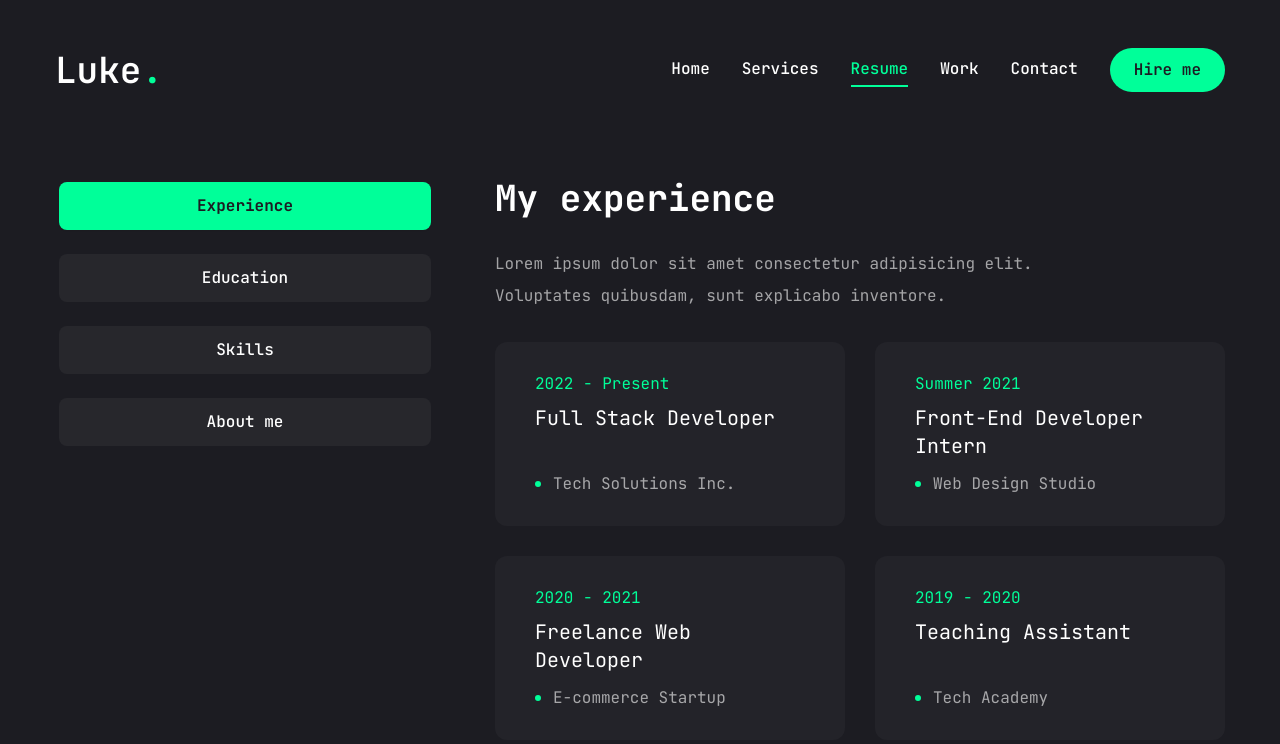
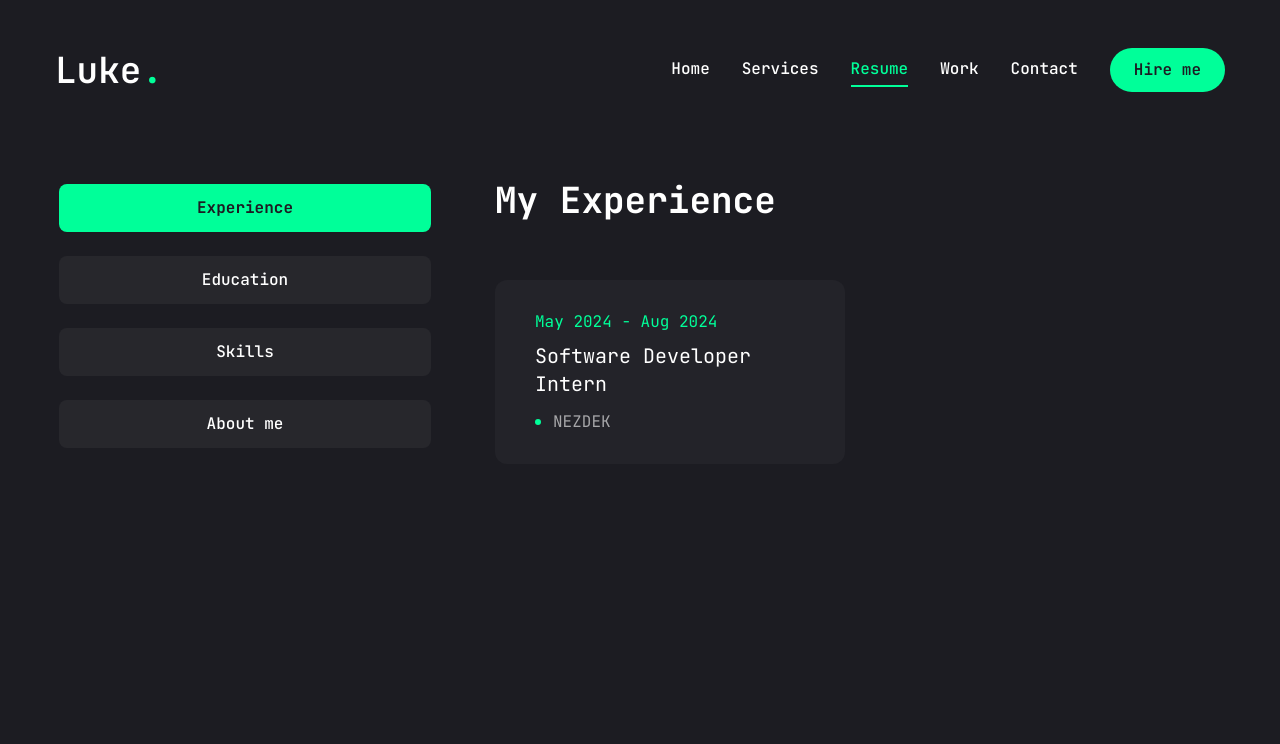
Before and after one commit to aroushq1/PersonalPortfolio, a Next.js app in the folder portfolio/: page /resume in a window 1280 px wide. Shown: the top 744 px of the page. Built offline with nearby package versions, Linux system fonts and the light colour scheme.

Commit message:
Resume Section complete

```diff
--- a/portfolio/app/globals.css
+++ b/portfolio/app/globals.css
@@ -23,3 +23,36 @@
     -webkit-text-stroke: 1px #00ff99;
   }
 }
+
+
+/* Typing animation */
+@keyframes typing {
+  from {
+    width: 0;
+  }
+  to {
+    width: 100%;
+  }
+}
+
+@keyframes blink {
+  50% {
+    border-color: transparent;
+  }
+}
+
+.typing-animation {
+  display: inline-block;
+  overflow: hidden;
+  white-space: nowrap;
+  word-wrap: break-word;  /* Ensure it breaks and wraps on new line if needed */
+  width: 100%;            /* Ensures it takes the full width of the container */
+  max-width: 100%;
+  border-right: 2px solid white;
+  animation: typing 6s steps(60) 1s 1 normal both, blink 0.7s step-end infinite;
+}
+
+.typing-container {
+  display: inline-block;
+  white-space: normal;  /* Allow wrapping */
+}
--- a/portfolio/app/page.jsx
+++ b/portfolio/app/page.jsx
@@ -13,14 +13,17 @@ const Home = () => {
         <div className="flex flex-col xl:flex-row items-center justify-between xl:pt-8 xl:pb-24">
           {/* text */}
           <div className="text-center xl:text-left order-2 xl:order-none">
-            <span className="text-xl">Software Developer</span>
+            <span className="text-xl">Software Engineering Student</span>
             <h1 className="h1 mb-6">
-              Hello I'm <br /> <span className="text-accent">Luke Coleman</span>
+              Hello, I'm <span className="text-accent inline">Aroush!</span>
             </h1>
             <p className="max-w-[500px] mb-9 text-white/80">
-              I excel at crafting elegant digital experiences and I am
-              proficient in various programming languages and technologies.
+              <span className="typing-animation">
+                I am a third-year software engineering student!
+              </span>
             </p>
+
+
             {/* btn and socials */}
             <div className="flex flex-col xl:flex-row items-center gap-8">
               <Button
--- a/portfolio/app/resume/page.jsx
+++ b/portfolio/app/resume/page.jsx
@@ -1,53 +1,27 @@
 "use client";
 
-import {
-  FaHtml5,
-  FaCss3,
-  FaJs,
-  FaReact,
-  FaFigma,
-  FaNodeJs,
-} from "react-icons/fa";
-
-import { SiTailwindcss, SiNextdotjs } from "react-icons/si";
+import { FaHtml5, FaCss3, FaJs, FaReact, FaFigma, FaNodeJs, FaPython, FaJava, FaGithub, FaGit } from 'react-icons/fa';
+import { SiNextdotjs, SiTailwindcss, SiC, SiFlask, SiMysql, SiSpringboot, SiTypescript, SiVisualstudiocode } from 'react-icons/si';
 
 // about data
 const about = {
-  title: "About me",
-  description:
-    "Lorem ipsum dolor sit amet consectetur adipisicing elit. Voluptates quibusdam, sunt explicabo inventore.",
+  title: "About Me",
   info: [
     {
       fieldName: "Name",
-      fieldValue: "Luke Coleman",
+      fieldValue: "Aroush Qureshi",
     },
     {
       fieldName: "Phone",
-      fieldValue: "(+40) 321 654 678",
-    },
-    {
-      fieldName: "Experience",
-      fieldValue: "12+ Years",
-    },
-    {
-      fieldName: "Skype",
-      fieldValue: "luke.01",
-    },
-    {
-      fieldName: "Nationality",
-      fieldValue: "American",
+      fieldValue: "(403)-805-3117",
     },
     {
       fieldName: "Email",
-      fieldValue: "luke.01@gmail.com",
-    },
-    {
-      fieldName: "Freelance",
-      fieldValue: "Available",
+      fieldValue: "aroushq1@gmail.com",
     },
     {
       fieldName: "Languages",
-      fieldValue: "English, Spanish",
+      fieldValue: "English, Urdu",
     },
   ],
 };
@@ -55,39 +29,12 @@ const about = {
 // experience data
 const experience = {
   icon: "/assets/resume/badge.svg",
-  title: "My experience",
-  description:
-    "Lorem ipsum dolor sit amet consectetur adipisicing elit. Voluptates quibusdam, sunt explicabo inventore.",
+  title: "My Experience",
   items: [
     {
-      company: "Tech Solutions Inc.",
-      position: "Full Stack Developer",
-      duration: "2022 - Present",
-    },
-    {
-      company: "Web Design Studio",
-      position: "Front-End Developer Intern",
-      duration: "Summer 2021",
-    },
-    {
-      company: "E-commerce Startup",
-      position: "Freelance Web Developer",
-      duration: "2020 - 2021",
-    },
-    {
-      company: "Tech Academy",
-      position: "Teaching Assistant",
-      duration: "2019 - 2020",
-    },
-    {
-      company: "Digital Agency",
-      position: "UI/UX Designer",
-      duration: "2018 - 2019",
-    },
-    {
-      company: "Software Development Firm",
-      position: "Junior Developer",
-      duration: "2017 - 2018",
+      company: "NEZDEK",
+      position: "Software Developer Intern",
+      duration: "May 2024 - Aug 2024",
     },
   ],
 };
@@ -95,83 +42,102 @@ const experience = {
 // education data
 const education = {
   icon: "/assets/resume/cap.svg",
-  title: "My education",
-  description:
-    "Lorem ipsum dolor sit amet consectetur adipisicing elit. Voluptates quibusdam, sunt explicabo inventore.",
+  title: "My Education",
   items: [
     {
-      institution: "Online Course Platform",
-      degree: "Full Stack Web Development Bootcamp",
-      duration: "2023",
+      institution: "University of Calgary",
+      degree: "B.S. in Software Engineering",
+      duration: "2022 - Present",
     },
     {
-      institution: "Codecademy",
-      degree: "Front-end Track",
-      duration: "2022",
+      institution: "Ernest Manning High School",
+      degree: "Alberta High School Diploma",
+      duration: "2019-2022",
     },
     {
       institution: "Online Course",
-      degree: "Programming Course",
-      duration: "2020 - 2021",
+      degree: "Cloud Practitioner Essentials",
+      duration: "Present",
     },
     {
-      institution: "Tech Institute",
-      degree: "Certified Web Developer",
-      duration: "2019",
-    },
-    {
-      institution: "Design School",
-      degree: "Diploma in Graphic Design",
-      duration: "2016 - 2018",
-    },
-    {
-      institution: "Community College",
-      degree: "Associate Degree in Computer Science",
-      duration: "2014 - 2016",
+      institution: "Online Course",
+      degree: "Machine Learning & AI",
+      duration: "Present",
     },
   ],
 };
 
 // skills data
 const skills = {
-  title: "My skills",
-  description:
-    "Lorem ipsum dolor sit amet consectetur adipisicing elit. Voluptates quibusdam, sunt explicabo inventore.",
+  title: "My Skills",
   skillList: [
     {
       icon: <FaHtml5 />,
-      name: "html 5",
+      name: "HTML 5",
     },
     {
       icon: <FaCss3 />,
-      name: "css 3",
+      name: "CSS 3",
     },
     {
       icon: <FaJs />,
-      name: "javascript",
+      name: "JavaScript",
     },
     {
       icon: <FaReact />,
-      name: "react.js",
+      name: "React.js",
     },
     {
       icon: <SiNextdotjs />,
-      name: "next.js",
+      name: "Next.js",
     },
     {
       icon: <SiTailwindcss />,
-      name: "tailwind.css",
+      name: "Tailwind CSS",
     },
     {
       icon: <FaNodeJs />,
-      name: "node.js",
+      name: "Node.js",
     },
     {
-      icon: <FaFigma />,
-      name: "figma",
+      icon: <FaPython />,
+      name: "Python",
+    },
+    {
+      icon: <SiC />,
+      name: "C/C++",
+    },
+    {
+      icon: <FaJava />,
+      name: "Java",
+    },
+    {
+      icon: <SiFlask />,
+      name: "Flask",
+    },
+    {
+      icon: <SiMysql />,
+      name: "MySQL",
+    },
+    {
+      icon: <FaGithub />,
+      name: "GitHub",
+    },
+    {
+      icon: <SiSpringboot />,
+      name: "SpringBoot",
+    },
+    {
+      icon: <FaGit />,
+      name: "Git",
+    },
+    {
+      icon: <SiTypescript />,
+      name: "TypeScript",
     },
   ],
 };
+
 
 import { Tabs, TabsContent, TabsList, TabsTrigger } from "@/components/ui/tabs";
 
```
Also changed, not shown: portfolio/package.json (+8 -0 lines), 1 other file (tests, documents, lock files or other folders).
